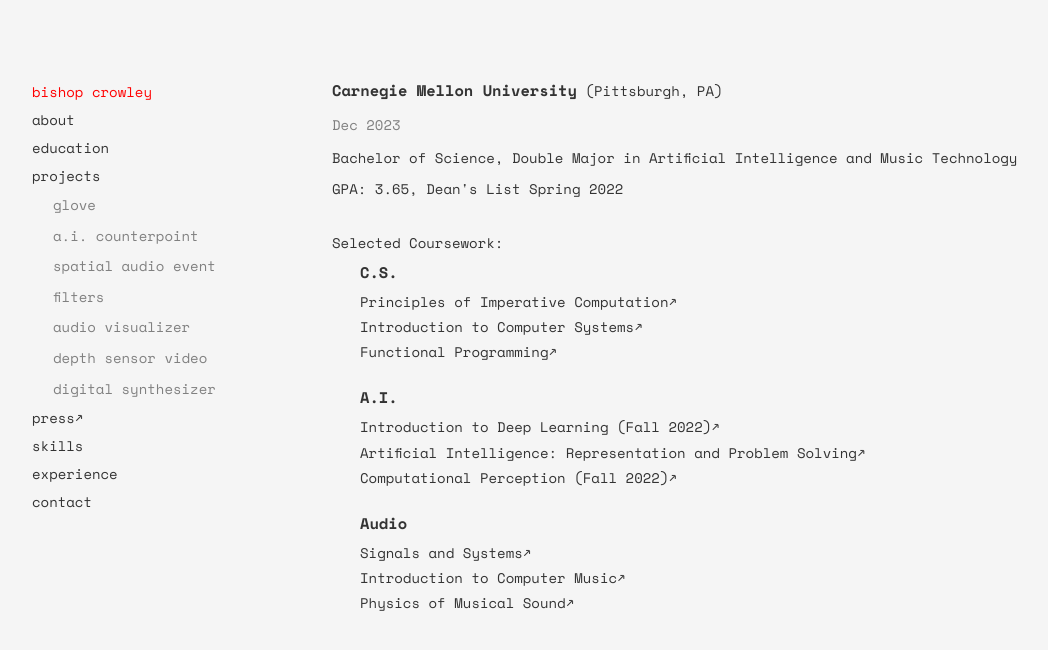
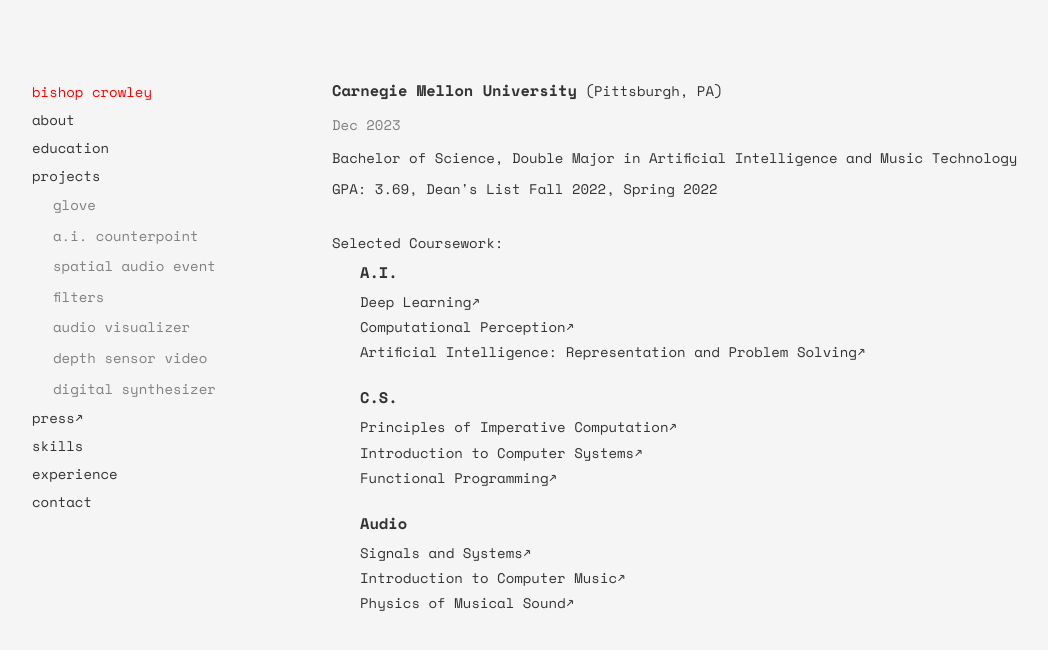
Before and after one commit to cbcrowley/cbcrowley.github.io, a plain HTML site: page index.html in a window 1280 px wide. Both pictures are taken after a click on the element "education". Shown: the whole page, without its empty margins (46-1094 px from the left). Drawn offline with Linux system fonts and the light colour scheme.

Commit message:
fall 2022 update

```diff
--- a/index.html
+++ b/index.html
@@ -392,10 +392,24 @@ a:hover {
                 (Pittsburgh, PA)<div class="break"></div>
                 <div class="label">Dec 2023</div><div class="break"></div>
                 Bachelor of Science, Double Major in Artificial Intelligence and Music Technology<div class="break"></div>
-                GPA: 3.65, Dean's List Spring 2022
+                GPA: 3.69, Dean's List Fall 2022, Spring 2022
                 <div class="break" style="height: 30px"></div>
                 Selected Coursework:
                 <div style="padding-left: 2em; padding-top: 5px">
+                    <span class="sp-bold">A.I.</span><br>
+                    <div class="course"><a target=_blank
+                        href="https://deeplearning.cs.cmu.edu/F22/index.html">
+                        Deep Learning&nearr;</a></div>
+
+                    <div class="course"><a target=_blank
+                        href="https://www.cnbc.cmu.edu/~tai/cp18.html">
+                        Computational Perception&nearr;</a></div>
+
+                    <div class="course"><a target=_blank
+                        href="https://www.cs.cmu.edu/~15281-s20/">
+                        Artificial Intelligence: Representation and Problem Solving&nearr;</a></div>
+                    <br>
+
                     <span class="sp-bold">C.S.</span><br>
                     <div class="course"><a target=_blank
                         href="http://www.cs.cmu.edu/~15122/about.shtml">
@@ -406,20 +420,6 @@ a:hover {
                     <div class="course"><a target=_blank
                         href="http://www.cs.cmu.edu/~15150/">
                         Functional Programming&nearr;</a></div>
-                    <br>
-
-                    <span class="sp-bold">A.I.</span><br>
-                    <div class="course"><a target=_blank
-                        href="https://deeplearning.cs.cmu.edu/F22/index.html">
-                        Introduction to Deep Learning (Fall 2022)&nearr;</a></div>
-
-                    <div class="course"><a target=_blank
-                        href="https://www.cs.cmu.edu/~15281-s20/">
-                        Artificial Intelligence: Representation and Problem Solving&nearr;</a></div>
-
-                    <div class="course"><a target=_blank
-                        href="https://www.cnbc.cmu.edu/~tai/cp18.html">
-                        Computational Perception (Fall 2022)&nearr;</a></div>
                     <br>
 
                     <span class="sp-bold">Audio</span><br>
@@ -643,13 +643,13 @@ a:hover {
                 C, Python, HTML/CSS, Javascript, Max/MSP, MATLAB, LaTeX<br><br>
 
                 <span class="sp-bold">Tools: </span>
-                Github, Processing, Arduino, Spark AR<br><br>
+                GitHub, AWS, PyTorch, NumPy, Google Colab<br><br>
 
                 <span class="sp-bold">DAWs: </span>
                 Pro Tools, Ableton Live, Logic Pro, Reason<br><br>
 
                 <span class="sp-bold">Music: </span>
-                producing, mixing, theory, keyboard, guitar, vocals, violin
+                producing, mixing, theory, keyboard, guitar, violin
             </div>
 
             <div class="experience" id="experience">
```
